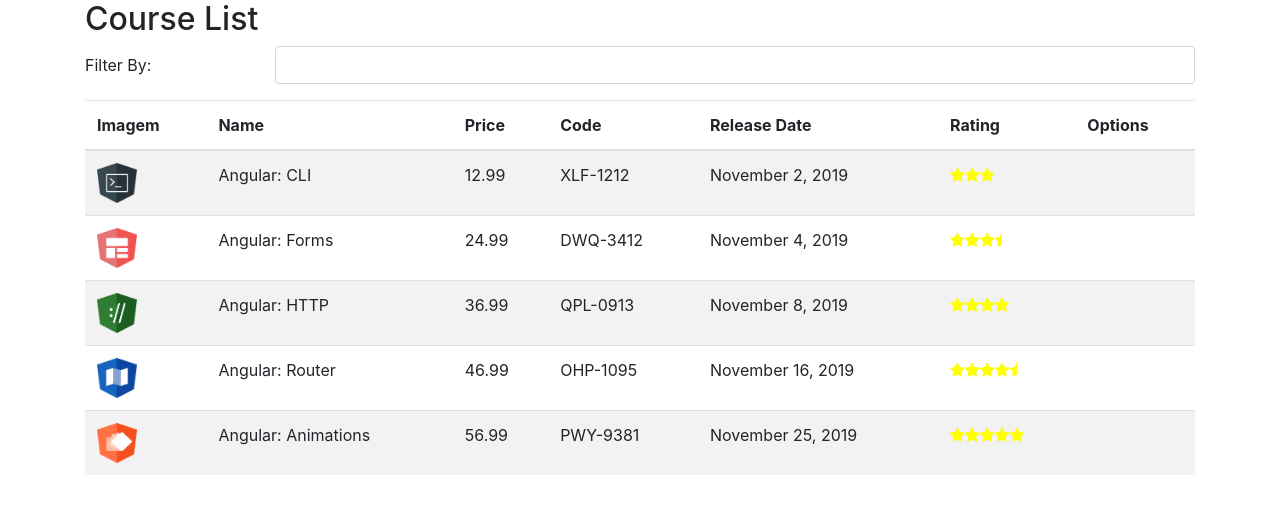
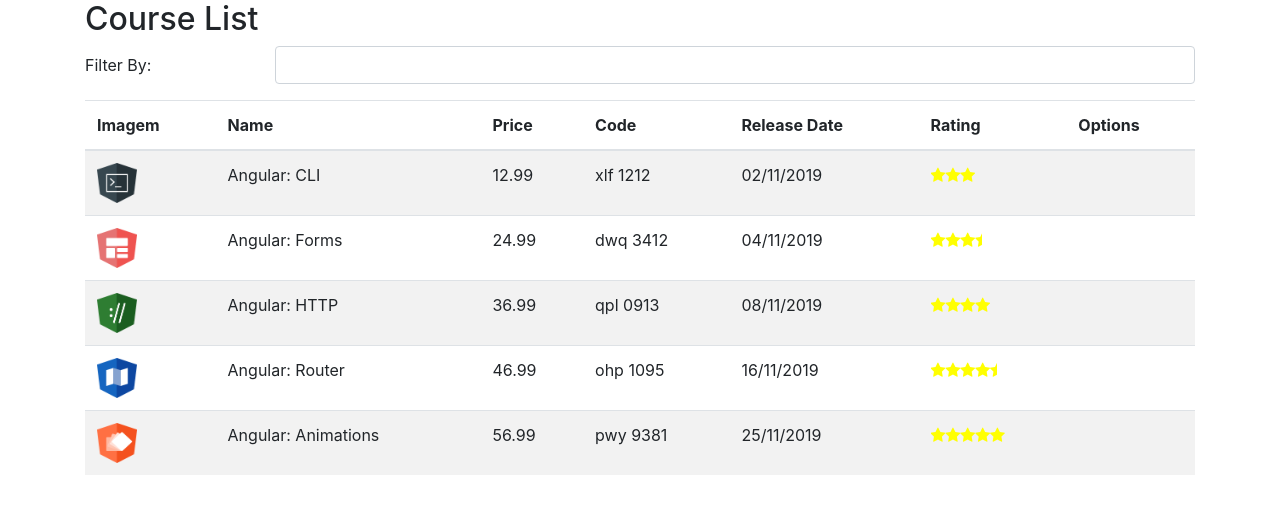
Before and after one commit to Calebe-Xavier-Developer/angular-start, an Angular app: page / in a window 1280 px wide. Shown: the top 514 px of the page. Built offline with nearby package versions, Linux system fonts and the light colour scheme.

Commit message:
Transform dates and other elements with Pipes

```diff
--- a/src/app/app.module.ts
+++ b/src/app/app.module.ts
@@ -5,9 +5,10 @@
 import { AppComponent } from './app.component';
 import { CourseListComponent } from './courses/course.component';
 import { StarComponent } from './stars/star.component';
+import { ReplacePipe } from './pipe/replace.pipe';
 
 @NgModule({
-  declarations: [AppComponent, CourseListComponent, StarComponent],
+  declarations: [AppComponent, CourseListComponent, StarComponent, ReplacePipe],
   imports: [BrowserModule, FormsModule],
   providers: [],
   bootstrap: [AppComponent],
--- a/src/app/courses/course.component.html
+++ b/src/app/courses/course.component.html
@@ -25,8 +25,8 @@
       <td><img [src]="course.imageUrl" /></td>
       <td>{{ course.name }}</td>
       <td>{{ course.price }}</td>
-      <td>{{ course.code }}</td>
-      <td>{{ course.releaseDate }}</td>
+      <td>{{ course.code | lowercase | replace: "-":" " }}</td>
+      <td>{{ course.releaseDate | date: "dd/MM/yyyy" }}</td>
       <td><app-star [rating]="course.rating"></app-star></td>
       <td></td>
     </tr>
--- /dev/null
+++ b/src/app/pipe/replace.pipe.ts
@@ -0,0 +1,10 @@
+import { Pipe, PipeTransform } from '@angular/core';
+
+@Pipe({
+  name: 'replace',
+})
+export class ReplacePipe implements PipeTransform {
+  transform(value: string, char: string, valueToReplace: string) {
+    return value.replace(char, valueToReplace);
+  }
+}
```
